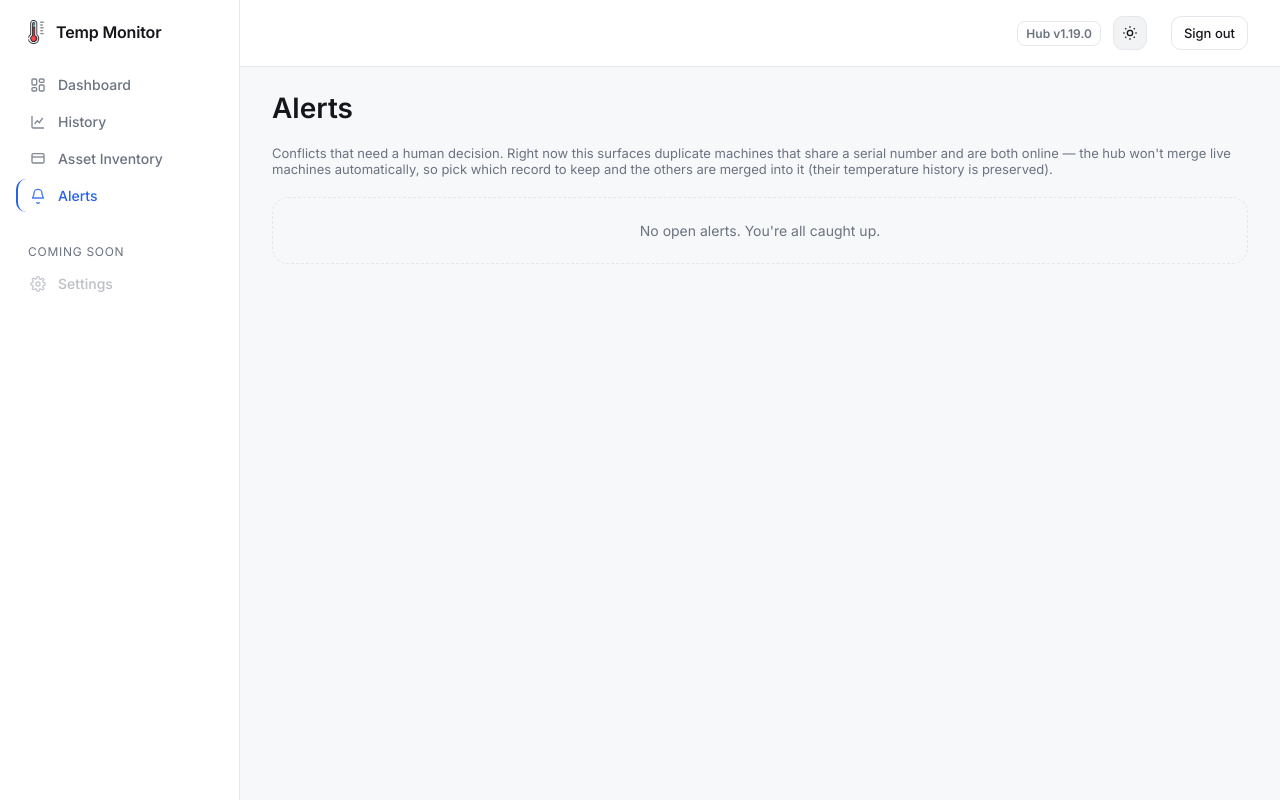
After one commit to aw08-2004/Temp_Monitor, a Flask app: page /alerts in a window 1280 px wide. The commit adds this page. Run offline with Flask 3, Linux system fonts and the light colour scheme; the visitor is signed in with stand-in values (Sample User, id 1); data that the repository does not hold is empty; parts of the project's set-up code (start-up, migrations or seed data) failed here and were passed over.

Commit message:
Implement alerts system for duplicate serial conflicts with UI integration and tests

```diff
--- a/app.py
+++ b/app.py
@@ -23,6 +23,7 @@ from werkzeug.middleware.proxy_fix import ProxyFix
 import requests
 
 import fleet
+import alerts
 from fleet_web import create_fleet_blueprint
 
 # Load .env from next to this file rather than the cwd -- under the Windows service the working
@@ -35,7 +36,7 @@ load_dotenv(os.path.join(os.path.dirname(os.path.abspath(__file__)), ".env"), en
 # ================================
 # Bump on every push to main and restart the hub service -- shown in the
 # dashboard header so a stale/un-restarted deployment is obvious at a glance.
-HUB_VERSION = "1.18.0"
+HUB_VERSION = "1.19.0"
 CHECK_INTERVAL = 5
 OVERHEAT_THRESHOLD = 85
 # Below this CPU load %, a high temp reading is flagged "investigate" rather than
@@ -1037,12 +1038,15 @@ def resolve_serial_group(serial, actor="system:dedup"):
             (str(serial).strip(),),
         ).fetchall()
     if len(rows) <= 1:
+        # No collision (any more) -- clear a stale open alert if one lingered.
+        alerts.resolve_for_serial(DB_PATH, serial)
         return [r["machine"] for r in rows]
 
     online = [r for r in rows if derive_machine_status(r["updated_at"]) == "online"]
     if len(online) >= 2:
-        # Two live machines claim one serial -- keep them separate for now. The Alerts
-        # pass raises a duplicate_serial alert here so an operator can merge manually.
+        # Two live machines claim one serial -- refuse to auto-merge and raise a
+        # duplicate_serial alert so an operator can pick a survivor and merge manually.
+        alerts.upsert_duplicate(DB_PATH, serial, [r["machine"] for r in rows])
         return [r["machine"] for r in rows]
 
     if online:
@@ -1055,6 +1059,8 @@ def resolve_serial_group(serial, actor="system:dedup"):
     for r in rows:
         if r["machine"] != survivor:
             merge_machines(survivor, r["machine"], actor=actor)
+    # Collision collapsed to a single record -- clear any alert it had raised.
+    alerts.resolve_for_serial(DB_PATH, serial)
     return [survivor]
 
 
@@ -1201,6 +1207,7 @@ def start_retention_pruner():
 
 init_db()
 fleet.init_fleet_db(DB_PATH)
+alerts.init_alerts_db(DB_PATH)
 # Collapse any duplicate-serial rows left by past agent-upgrade renames before serving.
 try:
     resolve_all_duplicate_serials()
@@ -1417,6 +1424,78 @@ def delete_machine(machine):
     fleet.audit(DB_PATH, actor, "machine.delete", machine_name)
     return jsonify({"status": "deleted"}), 200
 
+
+@app.route('/api/alerts')
+@login_required
+def get_alerts():
+    """Open alerts for the Alerts tab. Each duplicate_serial alert is enriched with the
+    current status/model of every machine involved, so the UI can show which are still
+    online and let the operator pick a survivor to merge into."""
+    open_alerts = alerts.list_open(DB_PATH)
+    with get_db_conn() as conn:
+        info = {r["machine"]: r for r in conn.execute(
+            "SELECT machine, model, updated_at FROM machine_info"
+        ).fetchall()}
+    for alert in open_alerts:
+        enriched = []
+        for machine in alert.get("machines", []):
+            row = info.get(machine)
+            enriched.append({
+                "machine": machine,
+                "present": row is not None,
+                "status": derive_machine_status(row["updated_at"]) if row else "offline",
+                "model": (row["model"] if row else None),
+                "updated_at": (row["updated_at"] if row else None),
+            })
+        alert["machines"] = enriched
+    return jsonify(open_alerts)
+
+
+@app.route('/api/machines/merge', methods=['POST'])
+@login_required
+def merge_machines_endpoint():
+    """Operator-triggered merge of duplicate machines. Body: {survivor, victims:[...]}.
+    Absorbs each victim into the survivor (history preserved) and resolves any open
+    duplicate_serial alert for the survivor's serial."""
+    data = request.json or {}
+    survivor = str(data.get("survivor") or "").strip()
+    victims = data.get("victims") or []
+    if not survivor or not isinstance(victims, list):
+        return jsonify({"error": "survivor and a victims list are required"}), 400
+    victims = [str(v).strip() for v in victims if str(v).strip() and str(v).strip() != survivor]
+    if not victims:
+        return jsonify({"error": "no valid victims to merge"}), 400
+
+    names = [survivor] + victims
+    with get_db_conn() as conn:
+        found = {r["machine"]: r["serial_number"] for r in conn.execute(
+            f"SELECT machine, serial_number FROM machine_info "
+            f"WHERE machine IN ({','.join('?' for _ in names)})",
+            names,
+        ).fetchall()}
+    if survivor not in found:
+        return jsonify({"error": f"unknown survivor '{survivor}'"}), 404
+    missing = [v for v in victims if v not in found]
+    if missing:
+        return jsonify({"error": f"unknown machine(s): {', '.join(missing)}"}), 404
+
+    actor = (session.get("user") or {}).get("email", "unknown")
+    for victim in victims:
+        merge_machines(survivor, victim, actor=actor)
+    if found.get(survivor):
+        alerts.resolve_for_serial(DB_PATH, found[survivor])
+    return jsonify({"status": "merged", "survivor": survivor, "victims": victims}), 200
+
+
+@app.route('/api/alerts/<int:alert_id>/dismiss', methods=['POST'])
+@login_required
+def dismiss_alert(alert_id):
+    if not alerts.dismiss(DB_PATH, alert_id):
+        return jsonify({"error": "no open alert with that id"}), 404
+    actor = (session.get("user") or {}).get("email", "unknown")
+    fleet.audit(DB_PATH, actor, "alert.dismiss", str(alert_id))
+    return jsonify({"status": "dismissed"}), 200
+
 @app.route('/api/history')
 @login_required
 def get_history():
@@ -1523,6 +1602,15 @@ def get_daily_summary():
         "reading_count": int(summary["reading_count"])
     })
 
+@app.context_processor
+def inject_open_alert_count():
+    """Feed the sidebar's Alerts badge on every page render. Cheap COUNT on a small
+    table; never let it break a page if the alerts store is momentarily unavailable."""
+    try:
+        return {"open_alert_count": alerts.count_open(DB_PATH)}
+    except Exception:
+        return {"open_alert_count": 0}
+
 @app.route("/")
 @login_required
 def index():
@@ -1541,6 +1629,13 @@ def history_page():
 @login_required
 def inventory_page():
     return render_template("inventory.html", hub_version=HUB_VERSION,
+                           latest_companion_version=get_latest_companion_version(),
+                           latest_agent_version=get_latest_agent_version())
+
+@app.route("/alerts")
+@login_required
+def alerts_page():
+    return render_template("alerts.html", hub_version=HUB_VERSION,
                            latest_companion_version=get_latest_companion_version(),
                            latest_agent_version=get_latest_agent_version())
 
--- a/static/css/components.css
+++ b/static/css/components.css
@@ -101,6 +101,19 @@
     opacity: 0.45;
     cursor: default;
     pointer-events: none;
+}
+
+/* Unread-alert count on the Alerts link. margin-left:auto pushes it to the far edge. */
+.sidebar__badge {
+    margin-left: auto;
+    min-width: 18px;
+    text-align: center;
+    font-size: var(--text-xs);
+    font-weight: 700;
+    color: #fff;
+    background: var(--danger, #e5484d);
+    padding: 0 var(--space-2);
+    border-radius: 999px;
 }
 
 /* ============ Topbar ============ */
--- /dev/null
+++ b/static/js/alerts.js
@@ -0,0 +1,157 @@
+// Alerts: operator-facing conflicts. Today that's duplicate machines sharing a serial
+// number while both are online -- the hub refuses to auto-merge live machines, so the
+// operator picks a survivor here and the rest are merged into it. Reads /api/alerts,
+// acts via POST /api/machines/merge and /api/alerts/<id>/dismiss. Mirrors inventory.js:
+// build DOM with textContent (never innerHTML from data), poll to stay fresh.
+
+const alertsList = document.getElementById('alerts-list');
+const alertsEmpty = document.getElementById('alerts-empty');
+
+function formatLastSeen(updatedAt) {
+    return updatedAt || '--';
+}
+
+async function mergeAlert(survivor, victims, cardEl, btnEl) {
+    if (!window.confirm(
+        `Keep "${survivor}" and merge ${victims.length === 1 ? `"${victims[0]}"` : `${victims.length} machines`} into it?\n\n` +
+        `The merged machines' temperature history moves onto "${survivor}"; their duplicate records and fleet enrollments are removed. This cannot be undone.`)) {
+        return;
+    }
+    btnEl.disabled = true;
+    btnEl.textContent = 'Merging…';
+    try {
+        const resp = await fetch('/api/machines/merge', {
+            method: 'POST',
+            headers: { 'Content-Type': 'application/json' },
+            body: JSON.stringify({ survivor, victims }),
+        });
+        if (!resp.ok) {
+            const body = await resp.json().catch(() => ({}));
+            throw new Error(body.error || `HTTP ${resp.status}`);
+        }
+        loadAlerts();
+    } catch (e) {
+        btnEl.disabled = false;
+        btnEl.textContent = 'Merge';
+        window.alert(`Could not merge: ${e.message}`);
+    }
+}
+
+async function dismissAlert(alertId, cardEl, btnEl) {
+    btnEl.disabled = true;
+    try {
+        const resp = await fetch('/api/alerts/' + encodeURIComponent(alertId) + '/dismiss', { method: 'POST' });
+        if (!resp.ok) throw new Error(`HTTP ${resp.status}`);
+        loadAlerts();
+    } catch (e) {
+        btnEl.disabled = false;
+        window.alert(`Could not dismiss alert: ${e.message}`);
+    }
+}
+
+function renderAlert(alert) {
+    const card = document.createElement('div');
+    card.className = 'card';
+    card.style.marginBottom = 'var(--space-5)';
+
+    const title = document.createElement('div');
+    title.style.fontWeight = '600';
+    title.style.marginBottom = 'var(--space-2)';
+    title.textContent = `⚠ Duplicate serial number: ${alert.serial_number || '(unknown)'}`;
+    card.appendChild(title);
+
+    const meta = document.createElement('p');
+    meta.className = 'stat-card__meta';
+    meta.style.marginBottom = 'var(--space-4)';
+    meta.textContent = 'These machines report the same serial and are both online. Choose the record to keep:';
+    card.appendChild(meta);
+
+    const machines = alert.machines || [];
+    // Default survivor: the first still-online machine, else the first row.
+    const defaultOnline = machines.find((m) => m.status === 'online') || machines[0];
+    const radioName = 'survivor-' + alert.id;
+
+    const table = document.createElement('table');
+    table.className = 'data-table';
+    const thead = document.createElement('thead');
+    thead.innerHTML = '<tr><th>Keep</th><th>Machine</th><th>Status</th><th>Model</th><th>Last seen</th></tr>';
+    table.appendChild(thead);
+    const tbody = document.createElement('tbody');
+
+    for (const m of machines) {
+        const tr = document.createElement('tr');
+
+        const keepTd = document.createElement('td');
+        const radio = document.createElement('input');
+        radio.type = 'radio';
+        radio.name = radioName;
+        radio.value = m.machine;
+        if (defaultOnline && m.machine === defaultOnline.machine) radio.checked = true;
+        keepTd.appendChild(radio);
+
+        const nameTd = document.createElement('td');
+        nameTd.textContent = m.machine;
+
+        const statusTd = document.createElement('td');
+        const pill = document.createElement('span');
+        pill.className = 'status-pill';
+        const online = m.status === 'online';
+        setStatusPill(pill, online ? 'ok' : 'muted', online ? 'Online' : 'Offline');
+        statusTd.appendChild(pill);
+
+        const modelTd = document.createElement('td');
+        modelTd.textContent = m.model || '--';
+        const seenTd = document.createElement('td');
+        seenTd.textContent = formatLastSeen(m.updated_at);
+
+        tr.append(keepTd, nameTd, statusTd, modelTd, seenTd);
+        tbody.appendChild(tr);
+    }
+    table.appendChild(tbody);
+    card.appendChild(table);
+
+    const actions = document.createElement('div');
+    actions.style.marginTop = 'var(--space-4)';
+    actions.style.display = 'flex';
+    actions.style.gap = 'var(--space-3)';
+
+    const mergeBtn = document.createElement('button');
+    mergeBtn.type = 'button';
+    mergeBtn.className = 'btn btn--primary';
+    mergeBtn.textContent = 'Merge';
+    mergeBtn.addEventListener('click', () => {
+        const chosen = card.querySelector(`input[name="${radioName}"]:checked`);
+        if (!chosen) { window.alert('Pick a machine to keep first.'); return; }
+        const survivor = chosen.value;
+        const victims = machines.map((m) => m.machine).filter((name) => name !== survivor);
+        mergeAlert(survivor, victims, card, mergeBtn);
+    });
+
+    const dismissBtn = document.createElement('button');
+    dismissBtn.type = 'button';
+    dismissBtn.className = 'btn btn--ghost';
+    dismissBtn.textContent = 'Dismiss';
+    dismissBtn.addEventListener('click', () => dismissAlert(alert.id, card, dismissBtn));
+
+    actions.append(mergeBtn, dismissBtn);
+    card.appendChild(actions);
+    return card;
+}
+
+async function loadAlerts() {
+    try {
+        const resp = await fetch('/api/alerts');
+        if (!resp.ok) return;
+        const alerts = await resp.json();
+        alertsList.innerHTML = '';
+        alertsEmpty.style.display = alerts.length ? 'none' : 'block';
+        for (const alert of alerts) {
+            alertsList.appendChild(renderAlert(alert));
+        }
+    } catch (e) {
+        alertsList.innerHTML = '<p class="stat-card__meta">Failed to load alerts.</p>';
+    }
+}
+
+loadAlerts();
+setInterval(loadAlerts, 30000);
--- /dev/null
+++ b/templates/alerts.html
@@ -0,0 +1,16 @@
+{% extends "base.html" %}
+{% block title %}Alerts - Temp Monitor{% endblock %}
+{% block content %}
+<h1 class="section-title" style="font-size: var(--text-xl); margin-bottom: var(--space-5);">Alerts</h1>
+<p class="stat-card__meta" style="margin-bottom: var(--space-5);">
+    Conflicts that need a human decision. Right now this surfaces duplicate machines that share a serial number and
+    are both online — the hub won't merge live machines automatically, so pick which record to keep and the others
+    are merged into it (their temperature history is preserved).
+</p>
+
+<div id="alerts-list"></div>
+<div class="empty-state" id="alerts-empty" style="display:none;">No open alerts. You're all caught up.</div>
+{% endblock %}
+{% block page_scripts %}
+<script src="{{ url_for('static', filename='js/alerts.js') }}"></script>
+{% endblock %}
--- a/templates/partials/_sidebar.html
+++ b/templates/partials/_sidebar.html
@@ -16,13 +16,14 @@
             <svg class="sidebar__link-icon" viewBox="0 0 24 24" fill="none" stroke="currentColor" stroke-width="2"><rect x="3" y="4" width="18" height="14" rx="2"/><path d="M3 9h18"/></svg>
             Asset Inventory
         </a>
+        <a class="sidebar__link {{ 'sidebar__link--active' if request.endpoint == 'alerts_page' else '' }}" href="{{ url_for('alerts_page') }}">
+            <svg class="sidebar__link-icon" viewBox="0 0 24 24" fill="none" stroke="currentColor" stroke-width="2"><path d="M12 2a6 6 0 0 0-6 6c0 4-2 5-2 7h16c0-2-2-3-2-7a6 6 0 0 0-6-6z"/><path d="M10 21a2 2 0 0 0 4 0"/></svg>
+            Alerts
+            {% if open_alert_count %}<span class="sidebar__badge">{{ open_alert_count }}</span>{% endif %}
+        </a>
     </nav>
     <div class="sidebar__nav">
         <div class="sidebar__section-label">Coming soon</div>
-        <span class="sidebar__link sidebar__link--disabled">
-            <svg class="sidebar__link-icon" viewBox="0 0 24 24" fill="none" stroke="currentColor" stroke-width="2"><path d="M12 2a6 6 0 0 0-6 6c0 4-2 5-2 7h16c0-2-2-3-2-7a6 6 0 0 0-6-6z"/><path d="M10 21a2 2 0 0 0 4 0"/></svg>
-            Alerts
-        </span>
         <span class="sidebar__link sidebar__link--disabled">
             <svg class="sidebar__link-icon" viewBox="0 0 24 24" fill="none" stroke="currentColor" stroke-width="2"><circle cx="12" cy="12" r="3"/><path d="M19.4 15a1.7 1.7 0 0 0 .3 1.9l.1.1a2 2 0 1 1-2.8 2.8l-.1-.1a1.7 1.7 0 0 0-1.9-.3 1.7 1.7 0 0 0-1 1.5V21a2 2 0 1 1-4 0v-.1a1.7 1.7 0 0 0-1-1.6 1.7 1.7 0 0 0-1.9.3l-.1.1a2 2 0 1 1-2.8-2.8l.1-.1a1.7 1.7 0 0 0 .3-1.9 1.7 1.7 0 0 0-1.5-1H3a2 2 0 1 1 0-4h.1a1.7 1.7 0 0 0 1.6-1 1.7 1.7 0 0 0-.3-1.9l-.1-.1a2 2 0 1 1 2.8-2.8l.1.1a1.7 1.7 0 0 0 1.9.3H9a1.7 1.7 0 0 0 1-1.5V3a2 2 0 1 1 4 0v.1a1.7 1.7 0 0 0 1 1.6 1.7 1.7 0 0 0 1.9-.3l.1-.1a2 2 0 1 1 2.8 2.8l-.1.1a1.7 1.7 0 0 0-.3 1.9V9a1.7 1.7 0 0 0 1.5 1H21a2 2 0 1 1 0 4h-.1a1.7 1.7 0 0 0-1.6 1z"/></svg>
             Settings
```
Also changed, not shown: alerts.py (added, +141 -0 lines), tests/test_alerts.py (added, +205 -0 lines).
